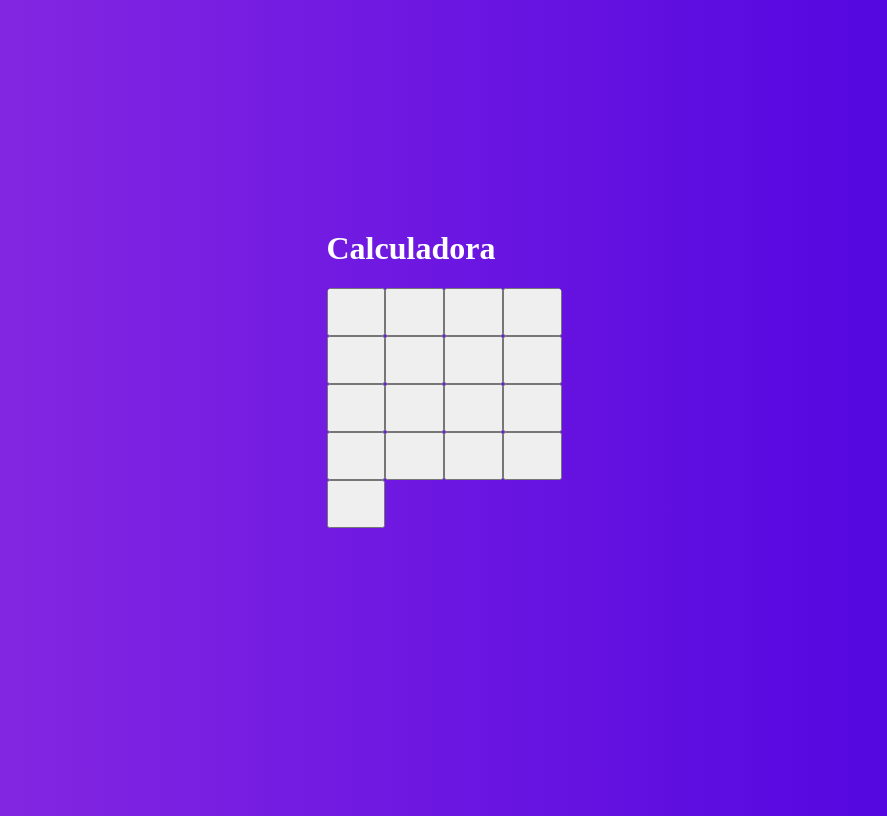
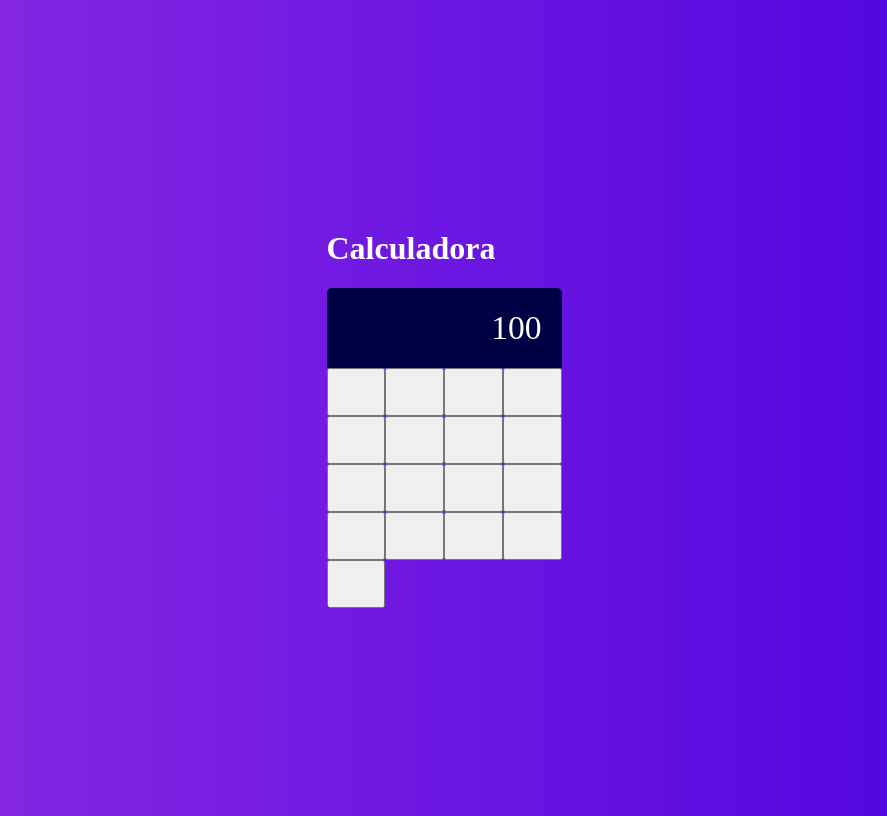
Before and after one commit to edgracional/calculaora_react, a React (Create React App) app: page / in a window 1280 px wide. Shown: the whole page, without its empty margins (196-1083 px from the left). Built offline with nearby package versions, Linux system fonts and the light colour scheme.

Commit message:
46 Componente Display

```diff
--- /dev/null
+++ b/src/components/Display.css
@@ -0,0 +1,11 @@
+.display {
+    grid-column: span 4;
+    background-color: #004;
+
+    display: flex;
+    justify-content: flex-end;
+    align-items: center;
+    padding: 20px;
+    font-size: 2.1em;
+    overflow: hidden;
+}
--- /dev/null
+++ b/src/components/Display.jsx
@@ -0,0 +1,5 @@
+import React from "react";
+import './Display.css';
+
+export default props =>
+    <div className="display">{props.value}</div>
--- a/src/main/Calculator.css
+++ b/src/main/Calculator.css
@@ -6,7 +6,7 @@
 
     display: grid;
     grid-template-columns: repeat(4, 25%);
-    grid-template-rows: 48px 48px 48px 48px 48px;
+    grid-template-rows: 1fr 48px 48px 48px 48px 48px;
 
 
 }
--- a/src/main/Calculator.jsx
+++ b/src/main/Calculator.jsx
@@ -1,12 +1,14 @@
 import React, { Component } from "react";
-import './Calculator.css';
+import './Calculator.css'
 
 import Button from "../components/Button";
+import Display from "../components/Display";
 
 export default class Calculator extends Component {
     render() {
         return (
             <div className="caculator">
+                <Display value={100} />
                 <button label="AC"/>
                 <button label="/"/>
                 <button label="7"/>
```
